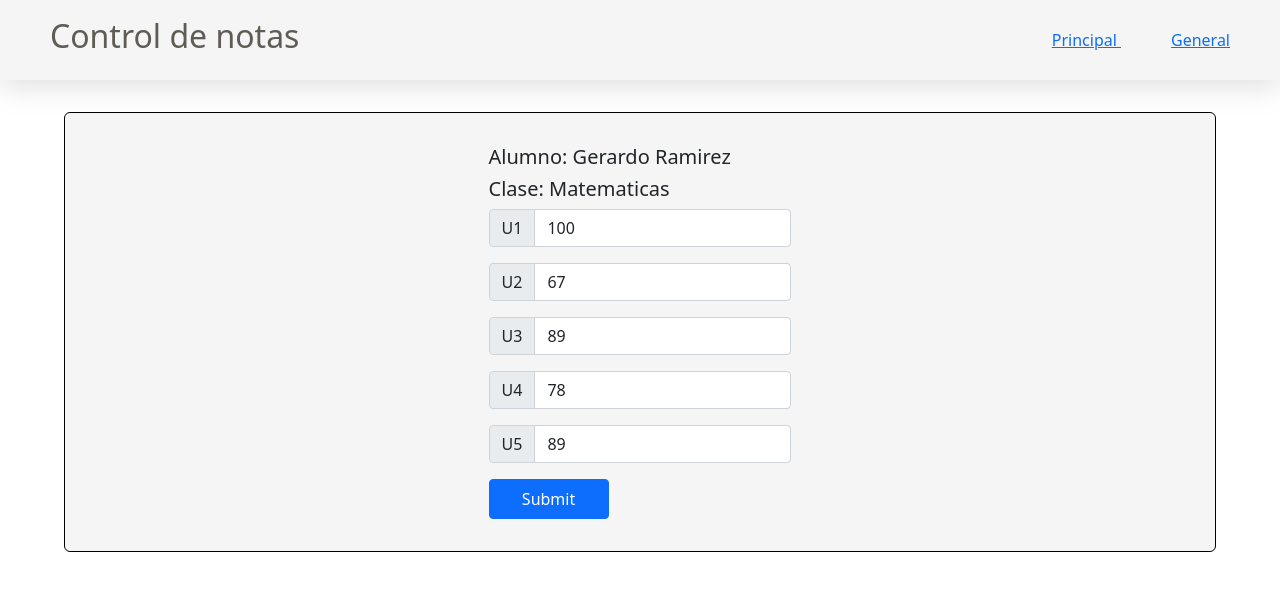
After one commit to viaro-noelia/django-trainning, a Django app: page /notes/edit/8 in a window 1280 px wide. The commit adds this page. Shown: the top 591 px of the page. Run offline with Django 3.2, Linux system fonts and the light colour scheme; data comes from the database, SQL or seed files in the repository; both versions use the stored data as it was after the commit; some libraries are stand-ins or nearby versions.

Commit message:
Modificaciones

```diff
--- a/cdn/cdn/static/css/style.css
+++ b/cdn/cdn/static/css/style.css
@@ -97,3 +97,18 @@ main{
 .items-links{
     margin-right: 50px;
 }
+
+.form-style{
+    width: 100%;
+    display: flex;
+    flex-direction: column;
+    align-items: center;
+}
+
+.hide-scroll::-webkit-scrollbar {
+    display: none;
+}
+.hide-scroll{
+    -ms-overflow-style: none;  /* IE and Edge */
+    scrollbar-width: none;  /* Firefox */
+}
--- a/cdn/notes/models.py
+++ b/cdn/notes/models.py
@@ -4,6 +4,7 @@ from django.db import models
 class Alumno(models.Model):
     first_name = models.CharField(max_length=30)
     last_name = models.CharField(max_length=30)
+    control_number = models.IntegerField(default=0)
     def __str__(self):
         return self.first_name + ', ' + self.last_name
     def get_absolute_url(self):
@@ -20,7 +21,23 @@ class Notes(models.Model):
         ordering = ["unidad"]
 
 class Materias(models.Model):
-    clase = models.CharField(max_length=200)
+    MATEMATICAS = 'MT'
+    FISICA = 'FS'
+    BIOLOGIA = 'BL'
+    CALCULO = 'CL'
+    ESPANOL = 'ES'
+    INGLES = 'EN'
+    HISTORIA = 'HS'
+    CLASES_TYPE_CHOICES = [
+        (MATEMATICAS, 'Matematicas'),
+        (FISICA, 'Fisica'),
+        (BIOLOGIA, 'Biologia'),
+        (CALCULO, 'Calculo'),
+        (ESPANOL, 'Español'),
+        (INGLES, 'Ingles'),
+        (HISTORIA, 'Historia'),
+    ]
+    clase = models.CharField(max_length=200, choices=CLASES_TYPE_CHOICES, default=MATEMATICAS)
     u1 = models.IntegerField(default=0)
     u2 = models.IntegerField(default=0)
     u3 = models.IntegerField(default=0)
--- a/cdn/notes/templates/notes/alumno_create.html
+++ b/cdn/notes/templates/notes/alumno_create.html
@@ -4,6 +4,6 @@
 <form action="" method="POST">
     {% csrf_token %}
     {{ form.as_p }}
-    <input type="submit" />
+    <input class='btn btn-primary' type="submit" />
 </form>
 {% endblock %}
--- a/cdn/notes/templates/notes/alumno_delete.html
+++ b/cdn/notes/templates/notes/alumno_delete.html
@@ -6,7 +6,7 @@
     <div>
         {% csrf_token %}
         <p>Estas seguro de eliminar el siguiente alumno: "{{ object }}"?</p>
-        <input class='btn' type="submit" value="Confirm" />
+        <input class='btn btn-danger' type="submit" value="Eliminar" />
     </div>
 </form>
 {% endblock %}
--- /dev/null
+++ b/cdn/notes/templates/notes/alumno_error.html
@@ -0,0 +1,6 @@
+{% extends "notes/base.html" %}
+
+{% block content %}
+    <h2>El numero de Control que intentas ingresar ya existe.</h2>
+    <a href="{% url 'alumnonew'%}">Intenta Nuevamente</a>
+{% endblock %}
--- /dev/null
+++ b/cdn/notes/templates/notes/alumno_success.html
@@ -0,0 +1,5 @@
+{% extends "notes/base.html" %}
+
+{% block content %}
+    <h2>Alumno creado correctamente!</h2>
+{% endblock %}
--- a/cdn/notes/templates/notes/base.html
+++ b/cdn/notes/templates/notes/base.html
@@ -7,7 +7,9 @@
         <link rel="stylesheet" href="{% static 'css/style.css' %}">
         <meta name="viewport" content="width=device-width, initial-scale=1.0">
         <title>Django App</title>
-
+        <!-- CSS only -->
+        <link href="https://cdn.jsdelivr.net/npm/bootstrap@5.1.2/dist/css/bootstrap.min.css" rel="stylesheet" integrity="sha384-uWxY/CJNBR+1zjPWmfnSnVxwRheevXITnMqoEIeG1LJrdI0GlVs/9cVSyPYXdcSF" crossorigin="anonymous">
+        {% comment %} <link rel="stylesheet" href="https://cdn.jsdelivr.net/npm/@fortawesome/fontawesome-free@5.15.4/css/fontawesome.min.css" integrity="sha384-jLKHWM3JRmfMU0A5x5AkjWkw/EYfGUAGagvnfryNV3F9VqM98XiIH7VBGVoxVSc7" crossorigin="anonymous"> {% endcomment %}
     </head>
     <body>
         <main>
--- a/cdn/notes/templates/notes/home.html
+++ b/cdn/notes/templates/notes/home.html
@@ -4,7 +4,7 @@
 {%block content%}
 <div class="title-container">
 <h2>Alumnos</h2>
-<a href="{% url 'alumnocreate' %}"><button class="btn">Agregar Alumno</button></a>
+<a href="{% url 'alumnonew' %}"><button class="btn btn-primary">Agregar Alumno</button></a>
 </div>
 <table id="printTable" class='table-style'>
     <tr>
@@ -15,11 +15,11 @@
     </tr>
     {% for alumno in alumnos%}
         <tr>
-            <td>{{alumno.id}}</td>
+            <td>{{alumno.control}}</td>
             <td>{{alumno.name}}</td>
             {% comment %} <a href="{% url 'notesupdate' alumno.id %}"><button>Edit</button></a> {% endcomment %}
             <td><a href="{% url 'noteslist'  alumno.id %}">Mostrar</a></td>
-            <td><a href="{% url 'alumnodelete' alumno.id %}"><button>Delete</button></a></td>
+            <td><a href="{% url 'alumnodelete' alumno.id %}">Eliminar</a></td>
         </tr>
     {% endfor %}
 </table>
--- /dev/null
+++ b/cdn/notes/templates/notes/notes_all.html
@@ -0,0 +1,5 @@
+{% extends "notes/base.html" %}
+
+{% block content %}
+    <h2>Ya se encuentran todas las materias agregadas.</h2>
+{% endblock %}
--- /dev/null
+++ b/cdn/notes/templates/notes/notes_edit.html
@@ -0,0 +1,30 @@
+{% extends "./base.html" %}
+
+{% block content %}
+<form action="" method="POST">
+    {% csrf_token %}
+    <h5 class="card-title">Alumno: {{data.alumno}}</h5>
+    <h5 class="card-title">Clase: {{data.clase}}</h5>
+    <div class="input-group mb-3">
+        <span class="input-group-text">U1</span>
+        <input type="number" value={{data.u1}} id='u1' name='u1' class="form-control" aria-label="Username" aria-describedby="basic-addon1">
+    </div>
+    <div class="input-group mb-3">
+        <span class="input-group-text">U2</span>
+        <input type="number" value={{data.u2}} id='u2' name='u2' class="form-control" aria-label="Username" aria-describedby="basic-addon1">
+    </div>
+    <div class="input-group mb-3">
+        <span class="input-group-text">U3</span>
+        <input type="number" value={{data.u3}} id='u3' name='u3' class="form-control" aria-label="Username" aria-describedby="basic-addon1">
+    </div>
+    <div class="input-group mb-3">
+        <span class="input-group-text">U4</span>
+        <input type="number" value={{data.u4}} id='u4' name='u4' class="form-control" aria-label="Username" aria-describedby="basic-addon1">
+    </div>
+    <div class="input-group mb-3">
+        <span class="input-group-text">U5</span>
+        <input type="number" value={{data.u5}} id='u5' name='u5' class="form-control" aria-label="Username" aria-describedby="basic-addon1">
+    </div>
+    <input class='btn btn-primary' type="submit" />
+</form>
+{% endblock %}
--- /dev/null
+++ b/cdn/notes/templates/notes/notes_success.html
@@ -0,0 +1,5 @@
+{% extends "notes/base.html" %}
+
+{% block content %}
+    <h2>Notas actualizadas correctamente!</h2>
+{% endblock %}
--- a/cdn/notes/urls.py
+++ b/cdn/notes/urls.py
@@ -5,7 +5,10 @@ urlpatterns = [
     path("", views.index, name="home"),
     path("general/", views.general, name="general"),
     path("alumno/create", views.AlumnoCreate.as_view(), name="alumnocreate"),
+    path("alumno/new", views.AlumnoNew, name="alumnonew"),
     path("alumno/delete/<pk>", views.AlumnoDelete.as_view(), name="alumnodelete"),
+    path("notes/new/<pk>", views.NotesNew, name="notesnew"),
+    path("notes/edit/<pk>", views.NotesEdit, name="notesedit"),
     path("notes/list/<pk>", views.notes, name="noteslist"),
     path("notes/update/<pk>", views.MateriaUpdate.as_view(), name="notesupdate"),
     path("notes/create", views.MateriaCreate.as_view(), name="notescreate"),
--- a/cdn/notes/views.py
+++ b/cdn/notes/views.py
@@ -2,7 +2,8 @@ from django.shortcuts import render
 from notes.models import Alumno, Materias
 from django.views.generic.edit import CreateView, DeleteView, UpdateView
 from .forms import AlumnoCreateForm, MateriaUpdateForm, MateriaCreateForm
-
+from django.core.exceptions import ObjectDoesNotExist
+from django.http import HttpResponse
 default_data = [
     {'id': 5, 'first_name': 'Gerardo','last_name':'Ramirez'},
     {'id': 1, 'first_name': 'Luis','last_name':'Sanabria'},
@@ -10,6 +11,8 @@ default_data = [
     {'id': 3, 'first_name': 'Montserrath','last_name':'Olivo'},
     {'id': 4, 'first_name': 'Emilio','last_name':'Guzman'},
 ]
+clases = {'MT': 'Matematicas','FS': 'Fisica','BL': 'Biologia','CL': 'Calculo','ES': 'Español','EN': 'Ingles','HS': 'Historia',}
+
 def general(request):
     data = Alumno.objects.all()
     print(data)
@@ -25,7 +28,7 @@ def general(request):
                 status = 'Perdida'
             context.append({'name': alumno,
                             'id': alumno.id,
-                            'clase': materia.clase,
+                            'clase': clases[materia.clase],
                             'u1': materia.u1,
                             'u2': materia.u2,
                             'u3': materia.u3,
@@ -41,8 +44,79 @@ def index(request):
     print(data)
     context = []
     for alumno in data:
-        context.append({'name': alumno, 'id': alumno.id})
+        context.append({'name': alumno, 'id': alumno.id, 'control': alumno.control_number})
     return render(request, 'notes/home.html', {'alumnos': context})
+
+def AlumnoNew(request):
+    if request.method == 'POST':
+        print(request.POST['name_input'],request.POST['last_name_input'],request.POST['control_number'])
+        try:
+            print(Alumno.objects.get(control_number=request.POST['control_number']))
+            return render(request, 'notes/alumno_error.html')
+        except ObjectDoesNotExist:
+            new_alumno = Alumno(first_name=request.POST['name_input'], last_name=request.POST['last_name_input'], control_number = request.POST['control_number'])
+            new_alumno.save()
+            print('Alumno creado correctamente')
+            return render(request, 'notes/alumno_success.html')
+    return render(request, 'notes/alumno_new.html')
+
+def NotesEdit(request, pk):
+    if request.method == 'POST':
+        print('Metodo POST', pk)
+        materia = Materias.objects.get(id=pk)
+        materia.u1 = request.POST['u1']
+        materia.u2 = request.POST['u2']
+        materia.u3 = request.POST['u3']
+        materia.u4 = request.POST['u4']
+        materia.u5 = request.POST['u5']
+        materia.save()
+        return render(request, 'notes/notes_success.html')
+    elif request.method == 'GET':
+        materia = Materias.objects.get(id=pk)
+        context =  {'alumno' : materia.alumno.first_name + ' ' + materia.alumno.last_name,
+                    'clase': clases[materia.clase],
+                    'u1': materia.u1,
+                    'u2': materia.u2,
+                    'u3': materia.u3,
+                    'u4': materia.u4,
+                    'u5': materia.u5,
+                    }
+        print(context)
+        return render(request, 'notes/notes_edit.html', {'data': context})
+
+def NotesNew(request, pk):
+    alumno = Alumno.objects.get(id=pk)
+    if request.method == 'POST':
+        print('Metodo POST', pk)
+        for key in request.POST:
+            print(key, request.POST[key])
+        new_materia =  Materias(clase=request.POST['select'],
+                                u1 = request.POST['u1'],
+                                u2 = request.POST['u2'],
+                                u3 = request.POST['u3'],
+                                u4 = request.POST['u4'],
+                                u5 = request.POST['u5'],
+                                alumno = alumno,
+                                )
+        new_materia.save()
+        return render(request, 'notes/notes_success.html')
+    elif request.method == 'GET':
+        context =  {'alumno' : alumno.first_name + ' ' + alumno.last_name}
+        print(context)
+        materias = Materias.objects.all().filter(alumno=alumno)
+        actual_materia = []
+        for materia in materias:
+            actual_materia.append(materia.clase)
+        print(actual_materia)
+        select_list = []
+        for key in clases:
+            if key not in actual_materia:
+                select_list.append({'key': key, 'value': clases[key]})
+        print(select_list)
+        if len(select_list) == 0:
+            return render(request, 'notes/notes_all.html', {'data': context, 'select_list': select_list})
+        return render(request, 'notes/notes_new.html', {'data': context, 'select_list': select_list})
+
 def notes(request,pk):
     print('Buscando datos de usuario con clave: ', pk)
     alumno = Alumno.objects.get(id=pk)
@@ -51,14 +125,14 @@ def notes(request,pk):
     for item in materias:
         promedio = (item.u1 + item.u2 + item.u3 + item.u4 + item.u5) / 5
         status = 'Necesita recuperacion'
-        if promedio > 75:
+        if promedio >= 75:
             status = 'Ganada'
         elif promedio < 55:
             status = 'Perdida'
-        result.append({'clase' : item.clase,'u1' : item.u1, 'u2' : item.u2, 'u3' : item.u3, 'u4' : item.u4, 'u5' : item.u5, 'promedio': promedio, 'status': status, 'id': item.id})
+        result.append({'clase' : clases[item.clase],'u1' : item.u1, 'u2' : item.u2, 'u3' : item.u3, 'u4' : item.u4, 'u5' : item.u5, 'promedio': promedio, 'status': status, 'id': item.id})
     # print(Materias.objects.get(alumno=alumno))
     print(result)
-    return render(request, 'notes/notes_list.html', {'materias': result, 'name': alumno})
+    return render(request, 'notes/notes_list.html', {'materias': result, 'name': alumno, 'alumno_id': alumno.id})
 
 class AlumnoCreate(CreateView):
     model = Alumno
```
Also changed, not shown: cdn/notes/templates/notes/alumno_new.html (added, +20 -0 lines), cdn/notes/templates/notes/general_table.html (+10 -3 lines), cdn/notes/templates/notes/notes_list.html (+25 -14 lines), cdn/notes/templates/notes/notes_new.html (added, +34 -0 lines), cdn/db.sqlite3, cdn/notes/migrations/0003_alumno_control_number.py (added), cdn/notes/migrations/0004_alter_materias_clase.py (added).
